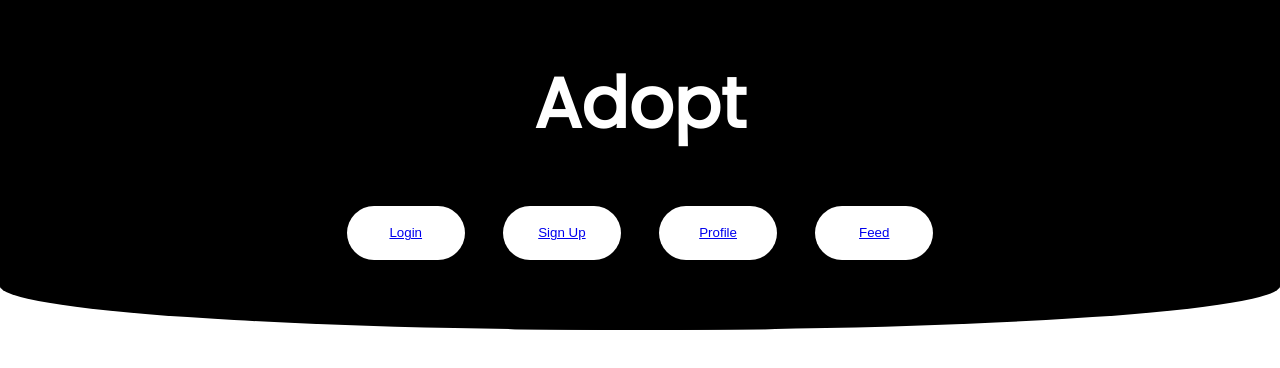
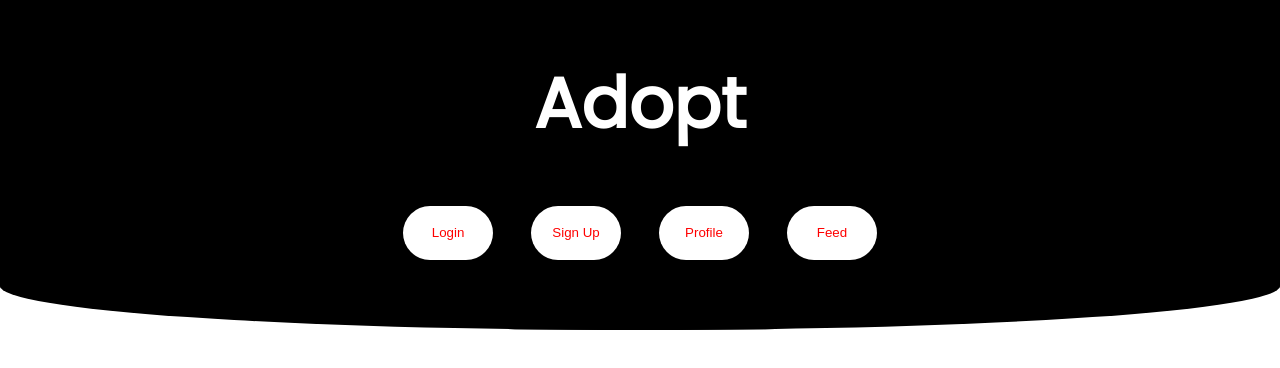
Before and after one commit to hannahreilly/Project-4, a React (Create React App) app in the folder adawpt/: page / in a window 1280 px wide. Shown: the top 368 px of the page. Built offline with nearby package versions, Linux system fonts and the light colour scheme.

Commit message:
css buttons

```diff
--- a/adawpt/src/App.css
+++ b/adawpt/src/App.css
@@ -95,23 +95,44 @@ h4 {
 button {
 	border: none;
 	outline: none;
-	width: 10%;
+	width: 7vw;
+	/* height: 3vw; */
 	border-radius: 50px;
 	color: #333;
 	background: #fff;
 	box-shadow: 0 3px 20px 0 #0000003b;
 	text-decoration: none;
+	text-align: center;
 }
+
+a {
+	text-decoration: none;
+	text-align: center;
+	color: black;
+}
+
 button:hover{
 	cursor: pointer;
 	background-color: burlywood;
 }
 
-.feedpage-content {
-	display: grid;
-	grid-template-columns: repeat(auto-fill, minmax(250px, 1fr));
-	justify-content: space-around;
-	grid-auto-flow: row dense;
+a:link {
+	color: red;
+  }
+
+  /* visited link */
+  a:visited {
+	color: green;
+  }
+
+  /* mouse over link */
+  a:hover {
+	color: hotpink;
+  }
+
+  /* selected link */
+  a:active {
+	color: blue;
   }
 
   .profile-div {
```
